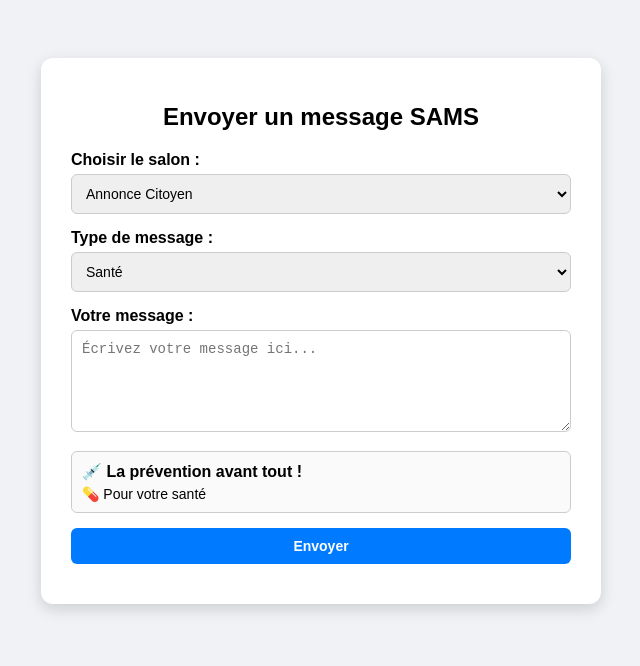
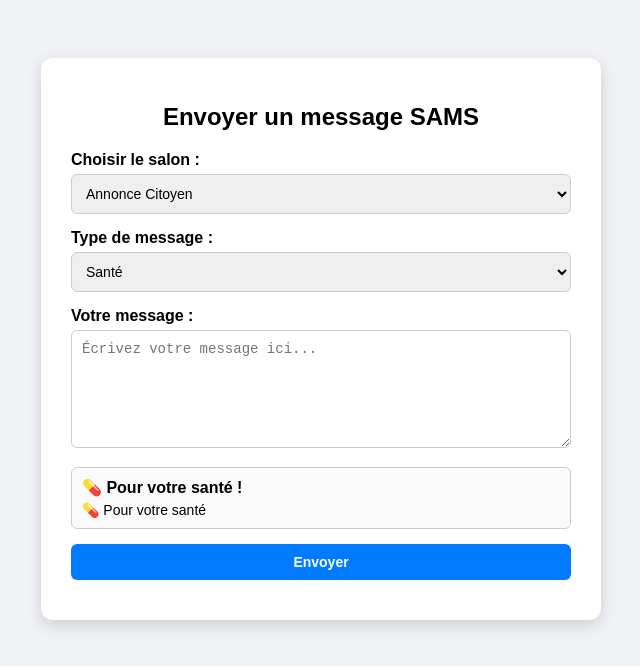
Before and after one commit to TrenchesofChirac/annoncesams, a plain HTML site: page index.html in a window 1280 px wide. Shown: the whole page, without its empty margins (319-959 px from the left). Drawn offline with Linux system fonts and the light colour scheme.

Commit message:
Update index.html

```diff
--- a/index.html
+++ b/index.html
@@ -86,7 +86,7 @@
     </select>
 
     <label for="message">Votre message :</label>
-    <textarea id="message" rows="5" placeholder="Écrivez votre message ici..."></textarea>
+    <textarea id="message" rows="6" placeholder="Écrivez votre message ici..."></textarea>
 
     <div class="preview">
         <div class="preview-title" id="previewTitle">Titre du message</div>
@@ -103,11 +103,11 @@ const webhooks = {
     interne: "https://discord.com/api/webhooks/1410945604431122432/IJt6hdE7DSDNB4OwrNgrit3TdLlC15bzgUDa7fxBdE2Q3oEa7MbtOeqNA8GW_uIjGHsg"
 };
 
-// Titres aléatoires pour salon citoyen
+// Titres aléatoires pour Citoyen
 const titresCitoyen = {
-    sante: ["💊 Pour votre santé !", "🩺 Restez protégés !", "💉 La prévention avant tout !"],
-    info: ["📢 Informations importantes", "ℹ️ Mise à jour", "📝 Nouvelle annonce"],
-    alerte: ["⚠️ Alerte importante", "🚨 Situation urgente", "❗ Attention"]
+    sante: ["💊 Pour votre santé !"],
+    info: ["📢 Informations importantes"],
+    alerte: ["⚠️ Alerte importante"]
 };
 
 // Couleurs par type
@@ -116,6 +116,9 @@ const couleurs = {
     info: 0x3498db,  // bleu
     alerte: 0xe74c3c // rouge
 };
+
+// URL de la bannière à la fin
+const banniereURL = "https://crowbots.shop/image/FNF2V.1408838853455773716.jpg";
 
 function updatePreview() {
     const salon = document.getElementById("salon").value;
@@ -169,7 +172,8 @@ function envoyerMessage() {
             footer: {
                 text: `SAMS • ${new Date().toLocaleDateString()}`
             },
-            timestamp: new Date()
+            timestamp: new Date(),
+            image: { url: banniereURL }
         }]
     };
 
```
